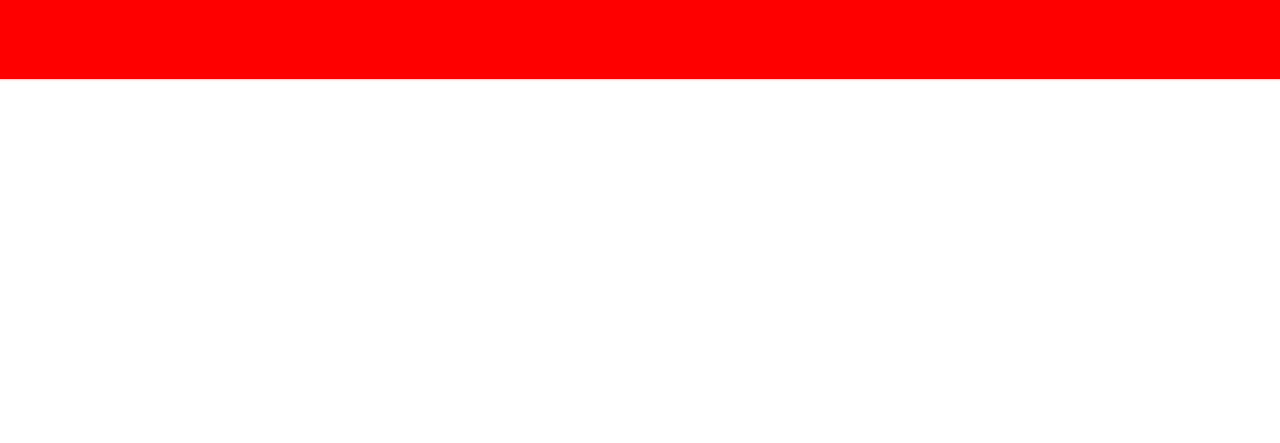
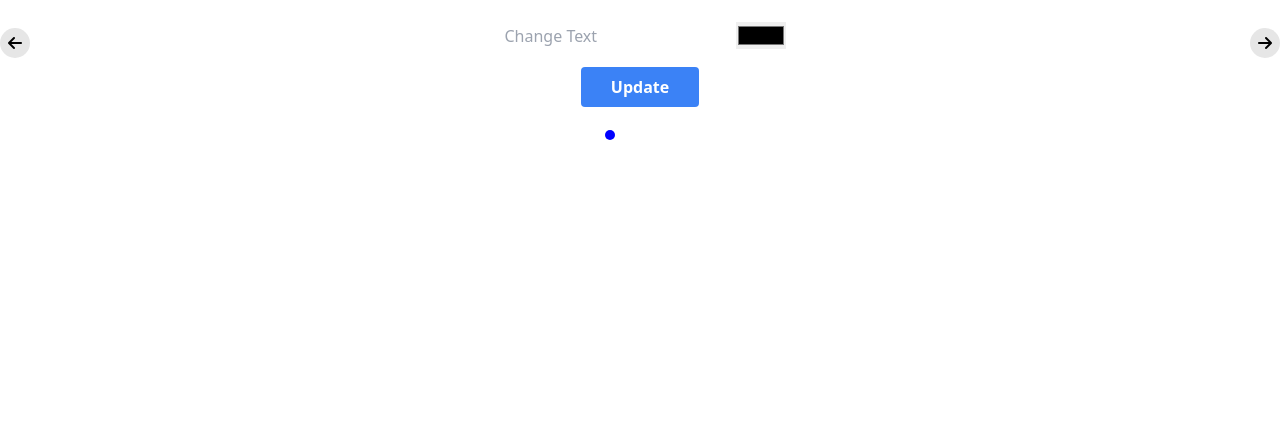
Before and after one commit to Satyam7Jha/Carosel, a plain HTML site: page src/index.html in a window 1280 px wide. Shown: the part 357-800 px from the top of the page. Drawn offline with Linux system fonts and the light colour scheme; a web font is replaced by a local one.

Commit message:
full screen slider with slide indicator

```diff
--- a/src/index.html
+++ b/src/index.html
@@ -5,7 +5,10 @@
     <meta name="viewport" content="width=device-width, initial-scale=1.0" />
     <link href="/dist/output.css" rel="stylesheet" />
     <script src="main.js"></script>
-
+    <link
+      rel="stylesheet"
+      href="https://fonts.googleapis.com/css?family=sans"
+    />
     <script
       src="https://kit.fontawesome.com/de01e3e79c.js"
       crossorigin="anonymous"
@@ -14,12 +17,12 @@
     <title>Carosel</title>
   </head>
   <body>
-    <h1 class="text-3xl font-extrabold">Title of Corosel</h1>
+    <!-- <h1 class="text-3xl font-extrabold">Title of Corosel</h1> -->
 
     <div
       id="container"
-      class="h-[400px] flex justify-center items-center"
-      style="background-color: red"
+      class="flex justify-center items-center h-screen min-w-fit"
+      style=""
     >
       <div
         id="arrow-left"
@@ -36,10 +39,10 @@
 
       <form
         id="input-box"
-        class="w-[400px] h-[100%] flex justify-center items-center flex-col"
+        class="w-[400px] h-[100%] flex justify-center items-center flex-col border-white border-2 rounded-[50px] h-[270px]"
       >
-        <div id="text" class="text-3xl mb-10">Name: ""</div>
-        <div class="flex">
+        <div id="text" class="text-3xl mb-10 text-white"></div>
+        <div class="flex bg-white">
           <input
             placeholder="Change Text"
             id="input-text"
@@ -47,15 +50,26 @@
             value=""
             class="pl-[10px]"
           />
+
+          <!-- <img src="https://cdn-icons-png.flaticon.com/128/7955/7955492.png" /> -->
           <input id="color-picker" type="color" class="cursor-pointer" />
         </div>
 
         <button
-          class="bg-blue-500 hover:bg-blue-700 text-white font-bold py-2 px-4 rounded w-[30%] mt-3"
+          class="bg-blue-500 hover:bg-blue-700 text-white font-bold py-2 px-4 rounded w-[30%] mt-[18px] mb-[3px]"
           type="submit"
         >
-          Submit
+          Update
         </button>
+        <div
+          id="indicator"
+          class="flex flex-row mt-[20px] w-[80px] justify-around"
+        >
+          <div class="h-[10px] w-[10px] rounded-full" id="0"></div>
+          <div class="h-[10px] w-[10px] rounded-full" id="1"></div>
+          <div class="h-[10px] w-[10px] rounded-full" id="2"></div>
+          <div class="h-[10px] w-[10px] rounded-full" id="3"></div>
+        </div>
       </form>
     </div>
   </body>
--- a/src/main.js
+++ b/src/main.js
@@ -4,6 +4,7 @@ window.addEventListener("load", () => {
   const colorInput = document.getElementById("color-picker");
   const FORM = document.getElementById("input-box");
   const TEXT = document.getElementById("text");
+  const INDI = document.getElementById("indicator");
 
   function getSavedValue(key, initialValue) {
     const savedValue = JSON.parse(localStorage.getItem(key));
@@ -58,11 +59,11 @@ window.addEventListener("load", () => {
     coroselList[screen]["text"] =
       textInput.value == "" ? coroselList[screen]["text"] : textInput.value;
     coroselList[screen]["color"] =
-      colorInput.value == "#000000"
+      colorInput.value == coroselList[screen]["color"]
         ? coroselList[screen]["color"]
         : colorInput.value;
 
-    colorInput.value = "#000000";
+    colorInput.value = coroselList[screen]["color"];
     renderDisplay(screen);
     textInput.value = "";
     console.log(coroselList);
@@ -82,9 +83,23 @@ window.addEventListener("load", () => {
     console.log(coroselList[ind]);
     TEXT.innerText = `${coroselList[ind]["testDes"]} : ${coroselList[ind].text}`;
 
+    let x = INDI.childNodes;
+    x.forEach((ele, ind) => {
+      console.log(ele, ind);
+      if (ind % 2 != 0) {
+        let y = ele.getAttribute("id");
+        if (y == screen) {
+          ele.style.backgroundColor = "blue";
+        } else {
+          ele.style.backgroundColor = "white";
+        }
+      }
+    });
+
     Container.style.backgroundColor = coroselList[ind]["color"];
 
     saveValue(coroselList);
+    colorInput.value = coroselList[screen]["color"];
   }
 
   renderDisplay(screen);
```
Also changed, not shown: dist/output.css.
